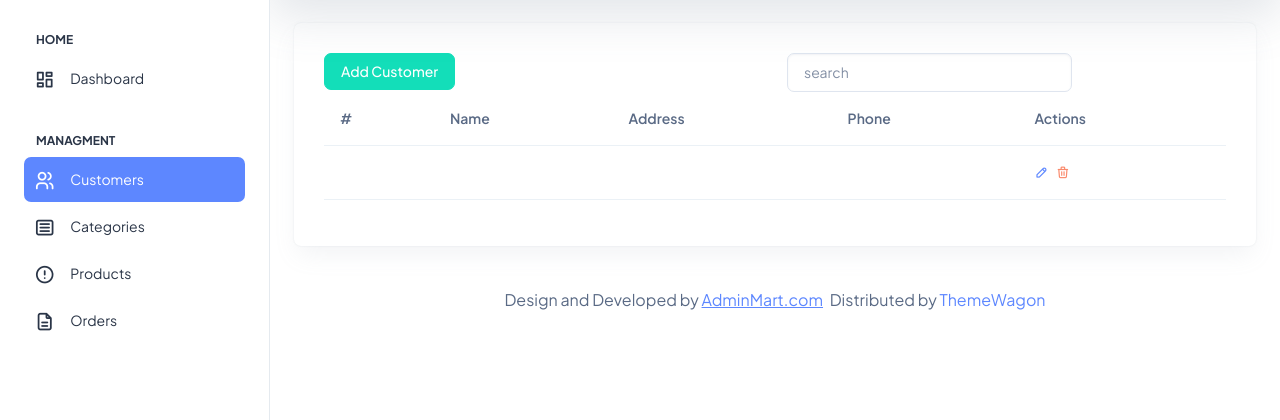
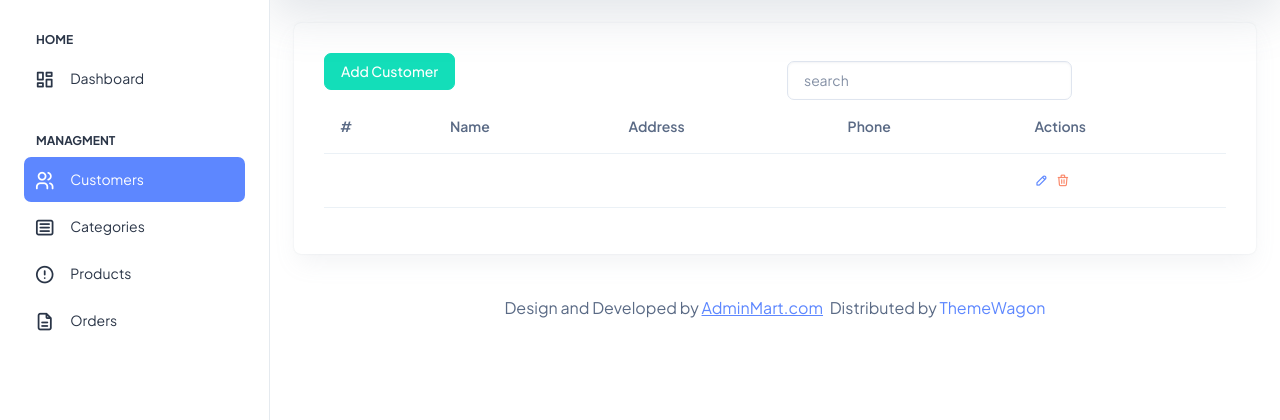
Before and after one commit to eng-abdul/inventory, a Django app: page /customer in a window 1280 px wide. Shown: the part 70-490 px from the top of the page. Run offline with Django 4.2, Linux system fonts and the light colour scheme; some libraries are stand-ins or nearby versions.

Commit message:
Update index.html

```diff
--- a/Templates/dashboard/customer/index.html
+++ b/Templates/dashboard/customer/index.html
@@ -9,7 +9,7 @@
                     <button class="btn btn-success"  data-bs-toggle="modal" data-bs-target="#exampleModal">Add Customer</button>
                     {% include "dashboard/customer/create.html" %}
                 </div>
-                <div class="col-md-4">
+                <div class="col-md-4 mt-2">
                     <input type="text" class="form-control" placeholder="search">
                 </div>
             </div>
```
